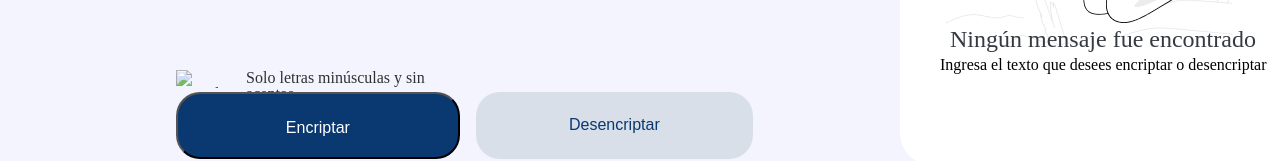
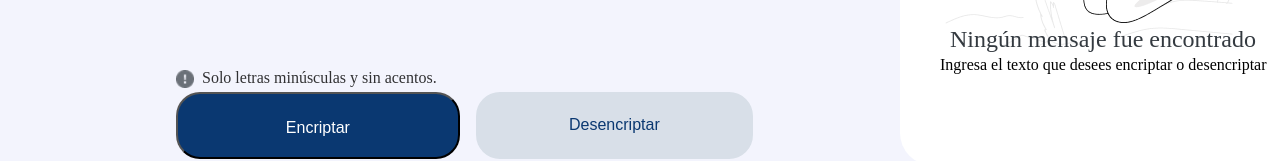
Before and after one commit to FJoseHuertas/encriptador, a plain HTML site: page index.html in a window 1280 px wide. Shown: the part 465-626 px from the top of the page. Drawn offline with Linux system fonts and the light colour scheme; the site is published under a folder, as on GitHub Pages, so addresses that start at the root find nothing.

Commit message:
Update index.html

```diff
--- a/index.html
+++ b/index.html
@@ -18,7 +18,7 @@
                     <textarea placeholder="Ingresa el texto aquí" name="userText" id="userText" ></textarea>
                 </div>
                 <div class="alert">
-                    <img src="/multimedia/bi_exclamation-circle-fill.png" alt="iconAlert">
+                    <img src="multimedia/bi_exclamation-circle-fill.png" alt="iconAlert">
                     <p>Solo letras minúsculas y sin acentos.</p>
                 </div>
                 <div class="button">
```
